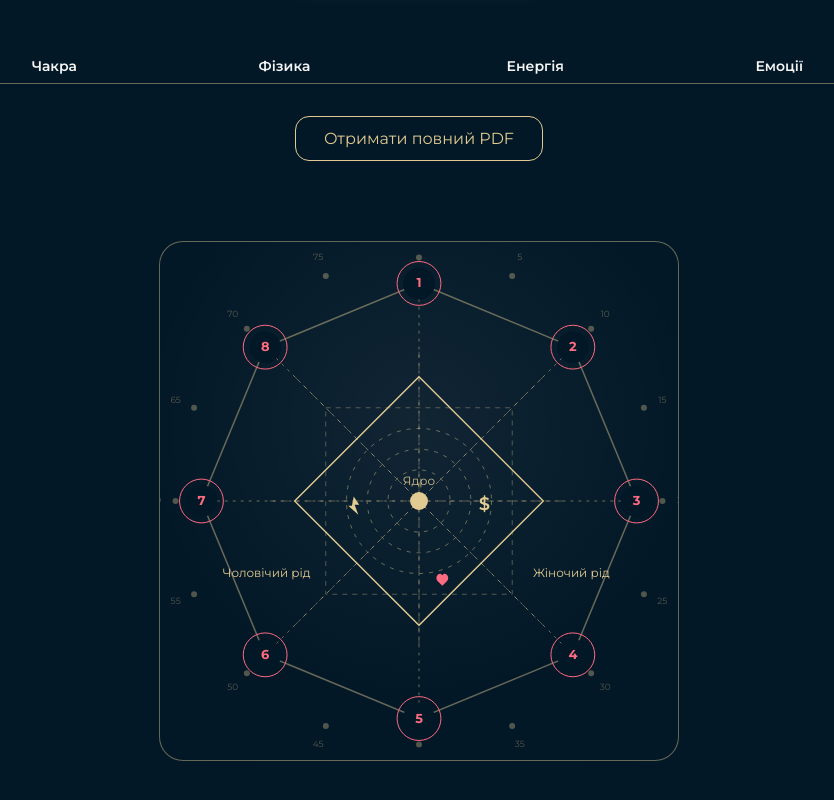
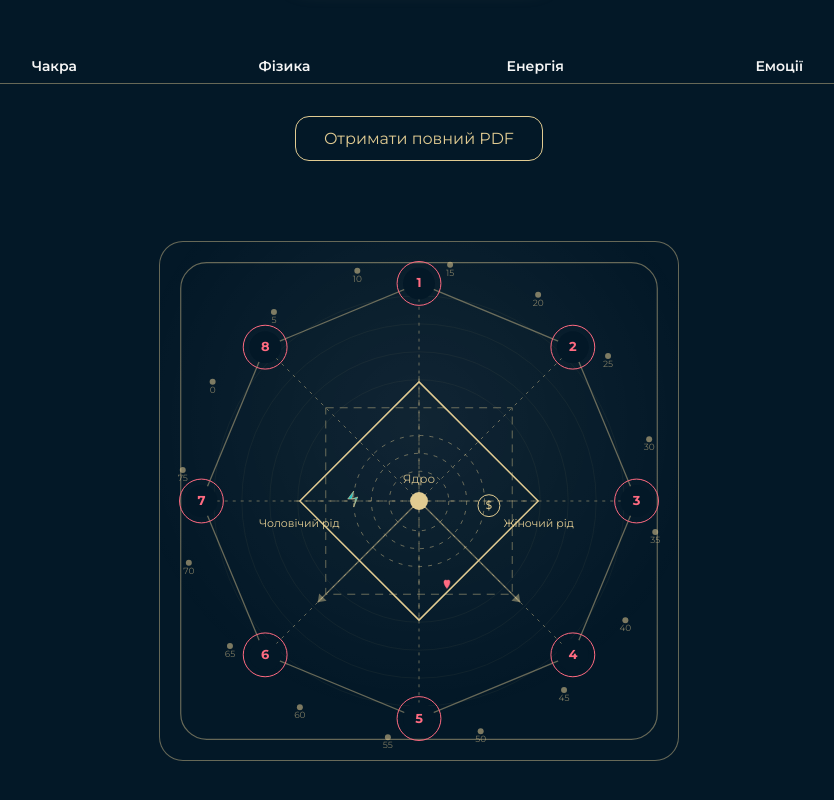
Before and after one commit to NadinMatrix/matrix-ryvok, a Next.js app: page / in a window 1280 px wide. Shown: the part 392-1192 px from the top of the page, without its empty margins (221-1055 px from the left). Built offline with nearby package versions, Linux system fonts and the light colour scheme.

Commit message:
Update ArcanaMatrixWeb.js

```diff
--- a/components/ArcanaMatrixWeb.js
+++ b/components/ArcanaMatrixWeb.js
@@ -6,143 +6,128 @@ const COLORS = {
   gold: '#E1CB92',
   accent: '#18C3CB',
   line: 'rgba(225,203,146,0.45)',
+  lineStrong: '#E1CB92',
   dot: '#FF6B81',
-  axis: 'rgba(225,203,146,0.35)',
+  ageDot: 'rgba(225,203,146,0.55)',
 };
 
-/** Векторна блискавка (ресурс / енергія) */
-function LightningIcon({ x, y, size = 20, color = COLORS.gold }) {
-  const s = size / 24;
-  return (
-    <g transform={`translate(${x}, ${y}) scale(${s})`}>
-      <polygon
-        points="0,-10 6,-1 1,-1 5,10 -6,0 -2,0"
-        fill={color}
-      />
-    </g>
-  );
-}
+// налаштування вікових точок
+const AGE_FROM = 0;
+const AGE_TO = 75;
+const AGE_STEP = 5;
+// старт кута для нуля років (у градусах, 0° — вправо, 90° — вниз)
+// 210° ≈ сектор біля енергії 6 (зліва знизу)
+const AGE_START_DEG = 210;
 
-/** Векторне сердечко (любов / відносини) */
-function HeartIcon({ x, y, size = 20, color = COLORS.dot }) {
-  const s = size / 24;
-  return (
-    <g transform={`translate(${x}, ${y}) scale(${s})`}>
-      <path
-        d="
-          M 0 6
-          L -5 1
-          C -7 -1 -7 -4 -5 -6
-          C -3 -8 -1 -7 0 -5.5
-          C 1 -7 3 -8 5 -6
-          C 7 -4 7 -1 5 1
-          Z
-        "
-        fill={color}
-      />
-    </g>
-  );
-}
-
-/** Знак $ (фінансова вісь) */
-function DollarIcon({ x, y, color = COLORS.gold }) {
-  return (
-    <text
-      x={x}
-      y={y}
-      textAnchor="middle"
-      dominantBaseline="middle"
-      fontSize="18"
-      fontWeight="600"
-      fill={color}
-    >
-      $
-    </text>
-  );
-}
-
-/**
- * MATRIX RYVOK – авторська арканна матриця
- * size – розмір SVG
- * values – масив арканів для 8 вершин (поки що демо)
- */
 export default function ArcanaMatrixWeb({ size = 520, values = [] }) {
   const cx = size / 2;
   const cy = size / 2;
 
-  const rOuter = size * 0.42;   // вершини восьмикутника
-  const rDiamond = size * 0.24; // ромб (по діагоналі)
-  const rSquare = size * 0.18;  // внутрішній квадрат (прямий)
-  const rOrbits = [0.12, 0.20, 0.28].map(k => (size * k) / 2);
-  const rAges = size * 0.47;    // кільце років по колу
+  const rOuter = size * 0.42;      // радіус 8-кутника
+  const rDiamond = size * 0.23;    // ромб (повернутий квадрат)
+  const rAxisSquare = size * 0.18; // прямий квадрат усередині
+  const rOrbitsMax = size * 0.23;  // макс радіус орбіт
+  const rAges = size * 0.46;       // коло років
 
-  /** 8 вершин восьмикутника */
+  // 8 вершин восьмикутника
   const points = useMemo(() => {
     const arr = [];
     for (let i = 0; i < 8; i++) {
-      const a = -Math.PI / 2 + (i * 2 * Math.PI) / 8;
+      const a = (-Math.PI / 2) + (i * 2 * Math.PI) / 8; // починаємо з верху
       arr.push({
         x: cx + rOuter * Math.cos(a),
         y: cy + rOuter * Math.sin(a),
+        angle: a,
       });
     }
     return arr;
   }, [cx, cy, rOuter]);
 
-  /** Ромб (по діагоналі) */
-  const diamond = useMemo(
-    () => [
-      { x: cx, y: cy - rDiamond }, // верх
-      { x: cx + rDiamond, y: cy }, // право
-      { x: cx, y: cy + rDiamond }, // низ
-      { x: cx - rDiamond, y: cy }, // ліво
-    ],
-    [cx, cy, rDiamond]
-  );
-
-  /** Внутрішній квадрат (прямий) */
-  const square = useMemo(
-    () => [
-      { x: cx - rSquare, y: cy - rSquare },
-      { x: cx + rSquare, y: cy - rSquare },
-      { x: cx + rSquare, y: cy + rSquare },
-      { x: cx - rSquare, y: cy + rSquare },
-    ],
-    [cx, cy, rSquare]
-  );
-
-  /** Розмітка років по зовнішньому колу (0–75 через 5 років) */
-  const ageMarks = useMemo(() => {
+  // ромб (повернутий квадрат)
+  const diamond = useMemo(() => {
     const arr = [];
-    const count = 16; // 0..75
-    const step = (2 * Math.PI) / count;
-    for (let i = 0; i < count; i++) {
-      const age = i * 5;
-      const a = -Math.PI / 2 + i * step; // початок зверху
-      const x = cx + rAges * Math.cos(a);
-      const y = cy + rAges * Math.sin(a);
-      const lx = cx + (rAges + 20) * Math.cos(a);
-      const ly = cy + (rAges + 20) * Math.sin(a);
-      arr.push({ x, y, lx, ly, age });
+    for (let i = 0; i < 4; i++) {
+      const a = (-Math.PI / 2) + (i * 2 * Math.PI) / 4;
+      arr.push({
+        x: cx + rDiamond * Math.cos(a),
+        y: cy + rDiamond * Math.sin(a),
+      });
     }
     return arr;
+  }, [cx, cy, rDiamond]);
+
+  // прямий квадрат по осях
+  const axisSquare = useMemo(() => {
+    const r = rAxisSquare;
+    return [
+      { x: cx - r, y: cy - r },
+      { x: cx + r, y: cy - r },
+      { x: cx + r, y: cy + r },
+      { x: cx - r, y: cy + r },
+    ];
+  }, [cx, cy, rAxisSquare]);
+
+  // вікові точки по колу
+  const ageMarks = useMemo(() => {
+    const res = [];
+    const count = (AGE_TO - AGE_FROM) / AGE_STEP + 1;
+    const stepDeg = 360 / count;
+
+    for (let i = 0; i < count; i++) {
+      const age = AGE_FROM + i * AGE_STEP;
+      const deg = AGE_START_DEG + stepDeg * i;
+      const rad = (deg * Math.PI) / 180;
+
+      res.push({
+        age,
+        x: cx + rAges * Math.cos(rad),
+        y: cy + rAges * Math.sin(rad),
+      });
+    }
+    return res;
   }, [cx, cy, rAges]);
 
-  // Координати для іконок (у своїх секторах)
-  const lightningPos = {
-    x: cx - rSquare * 0.7,  // зліва від вертикалі
-    y: cy + rSquare * 0.05, // трохи нижче горизонталі
+  // допоміжна функція для стрілки
+  const arrowHead = (x1, y1, x2, y2, sizeArrow = 10) => {
+    const angle = Math.atan2(y2 - y1, x2 - x1);
+    const a1 = angle + Math.PI * 0.8;
+    const a2 = angle - Math.PI * 0.8;
+    return [
+      x2,
+      y2,
+      x2 + sizeArrow * Math.cos(a1),
+      y2 + sizeArrow * Math.sin(a1),
+      x2 + sizeArrow * Math.cos(a2),
+      y2 + sizeArrow * Math.sin(a2),
+    ];
   };
 
-  const dollarPos = {
-    x: cx + rSquare * 0.7,  // справа
-    y: cy + rSquare * 0.05, // сектор "горизонталь + вниз"
+  // координати для ліній роду (від центру до низу ліворуч / праворуч)
+  const maleEnd = {
+    x: cx - rDiamond * 0.85,
+    y: cy + rDiamond * 0.85,
+  };
+  const femaleEnd = {
+    x: cx + rDiamond * 0.85,
+    y: cy + rDiamond * 0.85,
   };
 
-  const heartPos = {
-    x: cx + rSquare * 0.25, // нижня права частина
-    y: cy + rSquare * 0.85,
-  };
+  // позиції іконок (усередині внутрішнього квадрата)
+  const iconEnergy = {
+    x: cx - rAxisSquare * 0.7,
+    y: cy,
+  }; // ⚡ – зліва по горизонталі
+  const iconMoney = {
+    x: cx + rAxisSquare * 0.75,
+    y: cy + rAxisSquare * 0.05,
+  }; // $ – справа трохи нижче горизонталі
+  const iconHeart = {
+    x: cx + rAxisSquare * 0.3,
+    y: cy + rAxisSquare * 0.9,
+  }; // ♥ – правий нижній сектор
+
+  const valuesSafe = [...values];
+  while (valuesSafe.length < 8) valuesSafe.push(valuesSafe.length + 1);
 
   return (
     <div
@@ -166,108 +151,156 @@ export default function ArcanaMatrixWeb({ size = 520, values = [] }) {
           border: `1px solid ${COLORS.line}`,
         }}
       >
-        {/* Орбіти всередині */}
-        {rOrbits.map((r, i) => (
+        {/* фонова темна панель */}
+        <rect
+          x={size * 0.04}
+          y={size * 0.04}
+          width={size * 0.92}
+          height={size * 0.92}
+          rx={26}
+          ry={26}
+          fill="none"
+          stroke={COLORS.line}
+          strokeWidth="1.2"
+        />
+
+        {/* радіальні хвилі */}
+        {[0.26, 0.32, 0.38, 0.44].map((k, i) => (
           <circle
-            key={i}
+            key={`bg-${i}`}
             cx={cx}
             cy={cy}
-            r={r}
+            r={size * k * 0.9}
+            fill="none"
+            stroke={COLORS.line}
+            strokeOpacity={0.12}
+          />
+        ))}
+
+        {/* орбіти */}
+        {[0.25, 0.40, 0.55].map((ratio, i) => (
+          <circle
+            key={`orbit-${i}`}
+            cx={cx}
+            cy={cy}
+            r={rOrbitsMax * ratio}
             fill="none"
             stroke={COLORS.line}
             strokeDasharray="4 6"
           />
         ))}
 
-        {/* Вертикальна вісь (Небо–Земля) */}
+        {/* осі (вертикаль / горизонталь) */}
         <line
           x1={cx}
-          y1={cy - rDiamond * 1.2}
+          y1={cy - rOrbitsMax * 1.05}
           x2={cx}
-          y2={cy + rDiamond * 1.2}
-          stroke={COLORS.axis}
+          y2={cy + rOrbitsMax * 1.05}
+          stroke={COLORS.line}
+          strokeDasharray="6 6"
+        />
+        <line
+          x1={cx - rOrbitsMax * 1.05}
+          y1={cy}
+          x2={cx + rOrbitsMax * 1.05}
+          y2={cy}
+          stroke={COLORS.line}
           strokeDasharray="6 6"
         />
 
-        {/* Горизонтальна вісь (ліва/права половина) */}
-        <line
-          x1={cx - rDiamond * 1.2}
-          y1={cy}
-          x2={cx + rDiamond * 1.2}
-          y2={cy}
-          stroke={COLORS.axis}
-          strokeDasharray="6 6"
+        {/* ромб (повернутий квадрат) */}
+        <polygon
+          points={diamond.map(p => `${p.x},${p.y}`).join(' ')}
+          fill="none"
+          stroke={COLORS.lineStrong}
+          strokeWidth="1.5"
         />
 
-        {/* Діагоналі роду */}
-        {/* Чоловічий – зліва вгору -> вправо вниз */}
-        <line
-          x1={cx - rDiamond}
-          y1={cy - rDiamond}
-          x2={cx + rDiamond}
-          y2={cy + rDiamond}
-          stroke={COLORS.axis}
-          strokeDasharray="6 6"
-        />
-        {/* Жіночий – справа вгору -> вліво вниз */}
-        <line
-          x1={cx + rDiamond}
-          y1={cy - rDiamond}
-          x2={cx - rDiamond}
-          y2={cy + rDiamond}
-          stroke={COLORS.axis}
-          strokeDasharray="6 6"
+        {/* внутрішній прямий квадрат (штриховий) */}
+        <polygon
+          points={axisSquare.map(p => `${p.x},${p.y}`).join(' ')}
+          fill="none"
+          stroke={COLORS.line}
+          strokeDasharray="8 6"
         />
 
-        {/* Підписи під кутами – чоловічий / жіночий рід */}
+        {/* лінії роду: чоловічий (зліва вниз) */}
+        <g>
+          <line
+            x1={cx}
+            y1={cy}
+            x2={maleEnd.x}
+            y2={maleEnd.y}
+            stroke={COLORS.line}
+            strokeWidth="1.4"
+          />
+          {(() => {
+            const [x2, y2, x3, y3, x4, y4] = arrowHead(
+              cx,
+              cy,
+              maleEnd.x,
+              maleEnd.y,
+              9
+            );
+            return (
+              <polygon
+                points={`${x2},${y2} ${x3},${y3} ${x4},${y4}`}
+                fill={COLORS.line}
+              />
+            );
+          })()}
           <text
-          x={cx - rOuter * 0.7}
-          y={cy + rOuter * 0.35}
+            x={cx - rOuter * 0.55}
+            y={cy + rOuter * 0.12}
             textAnchor="middle"
             fill={COLORS.gold}
-          fontSize="12"
+            fontSize="11"
           >
             Чоловічий рід
           </text>
+        </g>
+
+        {/* лінії роду: жіночий (справа вниз) */}
+        <g>
+          <line
+            x1={cx}
+            y1={cy}
+            x2={femaleEnd.x}
+            y2={femaleEnd.y}
+            stroke={COLORS.line}
+            strokeWidth="1.4"
+          />
+          {(() => {
+            const [x2, y2, x3, y3, x4, y4] = arrowHead(
+              cx,
+              cy,
+              femaleEnd.x,
+              femaleEnd.y,
+              9
+            );
+            return (
+              <polygon
+                points={`${x2},${y2} ${x3},${y3} ${x4},${y4}`}
+                fill={COLORS.line}
+              />
+            );
+          })()}
           <text
-          x={cx + rOuter * 0.7}
-          y={cy + rOuter * 0.35}
+            x={cx + rOuter * 0.55}
+            y={cy + rOuter * 0.12}
             textAnchor="middle"
             fill={COLORS.gold}
-          fontSize="12"
+            fontSize="11"
           >
             Жіночий рід
           </text>
+        </g>
 
-        {/* Восьмикутник */}
-        <polygon
-          points={points.map(p => `${p.x},${p.y}`).join(' ')}
-          fill="none"
-          stroke={COLORS.line}
-          strokeWidth="1.5"
-        />
-
-        {/* Ромб */}
-        <polygon
-          points={diamond.map(p => `${p.x},${p.y}`).join(' ')}
-          fill="none"
-          stroke={COLORS.gold}
-          strokeWidth="1.4"
-        />
-
-        {/* Внутрішній квадрат */}
-        <polygon
-          points={square.map(p => `${p.x},${p.y}`).join(' ')}
-          fill="none"
-          stroke={COLORS.axis}
-          strokeDasharray="5 5"
-        />
-
-        {/* Центр */}
+        {/* центр */}
         <circle cx={cx} cy={cy} r={9} fill={COLORS.gold} />
         <text
           x={cx}
-          y={cy - 16}
+          y={cy - 18}
           textAnchor="middle"
           fill={COLORS.gold}
           fontSize="12"
@@ -276,12 +309,61 @@ export default function ArcanaMatrixWeb({ size = 520, values = [] }) {
           Ядро
         </text>
 
-        {/* 8 точок арканів на зовнішньому кільці */}
+        {/* векторна іконка енергії ⚡ */}
+        <g transform={`translate(${iconEnergy.x}, ${iconEnergy.y})`}>
+          <polygon
+            points="-6,-2 0,-10 -2,-2 4,-4 0,6 2,-2"
+            fill={COLORS.accent}
+            stroke={COLORS.gold}
+            strokeWidth="0.6"
+          />
+        </g>
+
+        {/* векторна іконка грошей $ */}
+        <g transform={`translate(${iconMoney.x}, ${iconMoney.y})`}>
+          <circle
+            cx="0"
+            cy="0"
+            r="11"
+            fill="none"
+            stroke={COLORS.gold}
+            strokeWidth="1"
+          />
+          <text
+            x="0"
+            y="4"
+            textAnchor="middle"
+            fontSize="12"
+            fill={COLORS.gold}
+            fontFamily="system-ui, -apple-system, BlinkMacSystemFont, 'Segoe UI', sans-serif"
+          >
+            $
+          </text>
+        </g>
+
+        {/* векторна іконка серця ❤️ */}
+        <g transform={`translate(${iconHeart.x}, ${iconHeart.y}) scale(0.9)`}>
+          <path
+            d="M0 4 C -5 -2, -4 -7, 0 -5 C 4 -7, 5 -2, 0 4 Z"
+            fill={COLORS.dot}
+            stroke={COLORS.dot}
+            strokeWidth="0.5"
+          />
+        </g>
+
+        {/* 8-кутник + лінії від центру до вершин */}
+        <polygon
+          points={points.map(p => `${p.x},${p.y}`).join(' ')}
+          fill="none"
+          stroke={COLORS.line}
+          strokeWidth="1.3"
+        />
+
         {points.map((p, i) => {
-          const v = values[i] ?? i + 1; // поки заглушка 1..8
+          const v = valuesSafe[i];
           return (
-            <g key={i}>
-              {/* промінь до центру */}
+            <g key={`arc-${i}`}>
+              {/* промені від центру */}
               <line
                 x1={cx}
                 y1={cy}
@@ -290,10 +372,11 @@ export default function ArcanaMatrixWeb({ size = 520, values = [] }) {
                 stroke={COLORS.line}
                 strokeDasharray="3 5"
               />
-              {/* кола */}
+              {/* зовнішнє кільце точки */}
+              <circle cx={p.x} cy={p.y} r={22} fill="none" stroke={COLORS.dot} />
+              {/* внутрішній круг */}
               <circle cx={p.x} cy={p.y} r={16} fill={COLORS.bg} />
-              <circle cx={p.x} cy={p.y} r={22} fill="none" stroke={COLORS.dot} />
-              {/* номер аркану */}
+              {/* цифра аркана */}
               <text
                 x={p.x}
                 y={p.y + 4}
@@ -308,31 +391,21 @@ export default function ArcanaMatrixWeb({ size = 520, values = [] }) {
           );
         })}
 
-        {/* Кільце років по колу (демо для розміщення енергій) */}
-        {ageMarks.map(({ x, y, lx, ly, age }, idx) => (
-          <g key={idx}>
-            <circle cx={x} cy={y} r={3} fill={COLORS.axis} />
+        {/* вікові точки по колу */}
+        {ageMarks.map((m, idx) => (
+          <g key={`age-${idx}`}>
+            <circle cx={m.x} cy={m.y} r={3} fill={COLORS.ageDot} />
             <text
-              x={lx}
-              y={ly}
+              x={m.x}
+              y={m.y + 11}
               textAnchor="middle"
-              dominantBaseline="middle"
+              fill={COLORS.ageDot}
               fontSize="9"
-              fill={COLORS.axis}
             >
-              {age}
+              {m.age}
             </text>
           </g>
         ))}
-
-        {/* Іконка ресурсу / сили */}
-        <LightningIcon x={lightningPos.x} y={lightningPos.y} size={22} />
-
-        {/* Іконка грошей – сектор від горизонталі вниз справа */}
-        <DollarIcon x={dollarPos.x} y={dollarPos.y} />
-
-        {/* Іконка кохання – нижня права частина від вертикалі */}
-        <HeartIcon x={heartPos.x} y={heartPos.y} size={22} />
       </svg>
     </div>
   );
```
Lines whose indentation alone changed are shown as unchanged.
